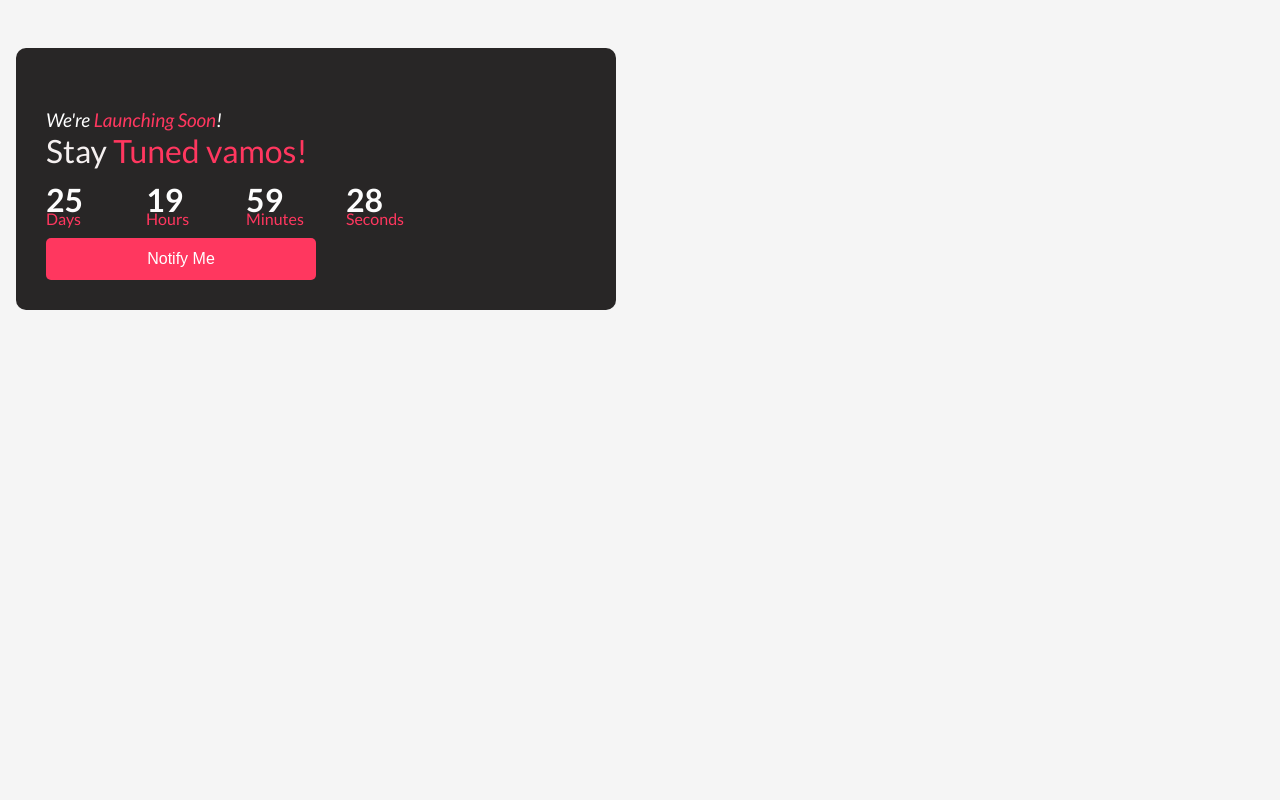
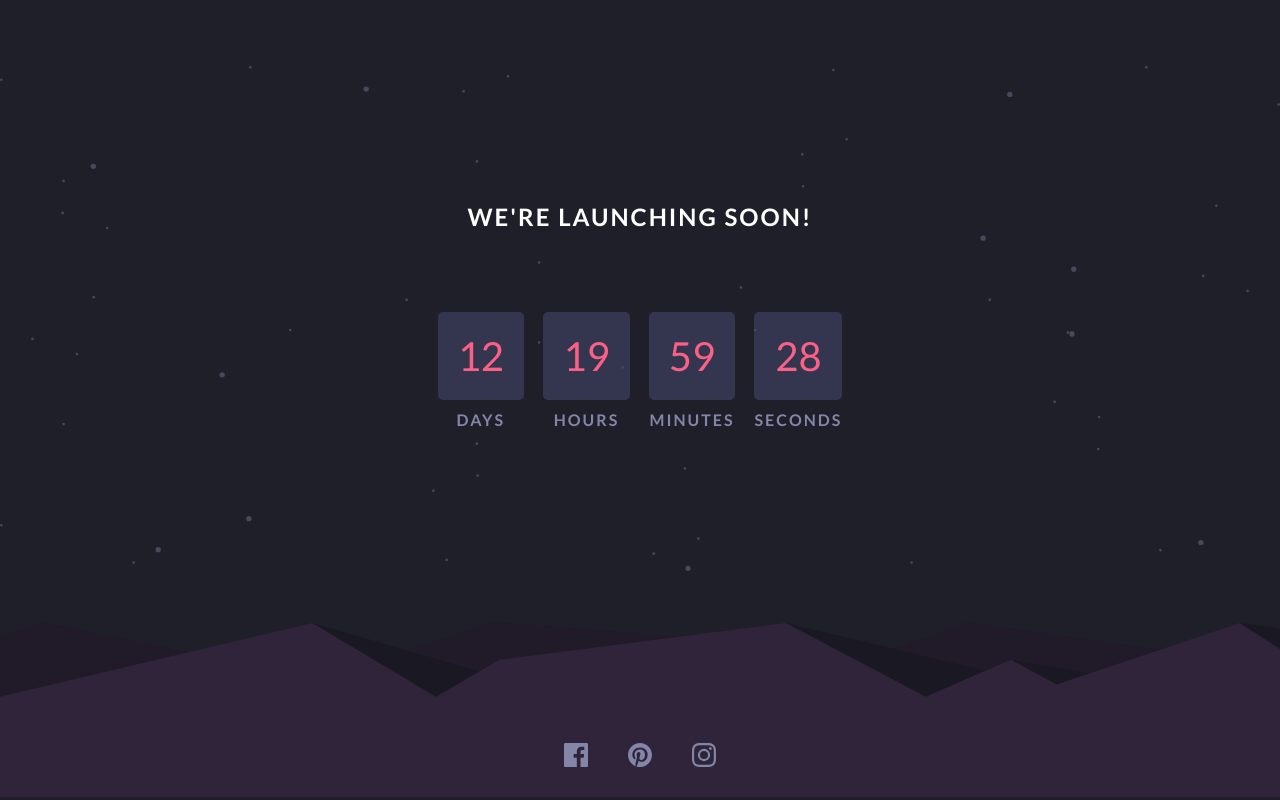
Before and after one commit to Ola-star-coder/Launch-Countdown, a plain HTML site: page index.html in a window 1280 px wide. Drawn offline with Linux system fonts and the light colour scheme.

Commit message:
commit new codes

```diff
--- a/index.html
+++ b/index.html
@@ -3,40 +3,56 @@
 <head>
     <meta charset="UTF-8">
     <meta name="viewport" content="width=device-width, initial-scale=1.0">
-    <title>Launch Countdown - Coming Soon</title>
-    <meta name="description" content="Get ready, we're launching soon! Stay tuned for updates.">
+    <title>Launch Countdown - Vamos!</title>
+    <meta name="description" content="A launch Countdown App  from frontend mentor.">
     <link rel="stylesheet" href="style.css">
     <link rel="preconnect" href="https://fonts.googleapis.com">
     <link rel="preconnect" href="https://fonts.gstatic.com" crossorigin>
     <link
     href="https://fonts.googleapis.com/css2?family=Lato:ital,wght@0,100;0,300;0,400;0,700;0,900;1,100;1,300;1,400;1,700;1,900&display=swap"
     rel="stylesheet">
+
 </head>
 <body>
 
-    <div class="container">
-        <div class="content">
-        <p class="pi">We're <span>Launching Soon</span>!</p>
-        <h1>Stay <span>Tuned vamos!</span></h1>
-        <div class="launch-time">
-            <div class="time-unit">
-                <p id="days">00</p>
-                <span>Days</span>
+    <div class="contdown-box">
+    <div class="stars">
+    <img src="images/bg-stars.svg" alt="stars">
     </div>
-            <div class="time-unit">
-                <p id="hours">00</p>
-                <span>Hours</span>
+    <h1>We're Launching soon!</h1>
+
+    <div class="countdown-timer">
+    <div class="countdown-div">
+    <p id="days">time</p>
+    <h3>Days</h3>
     </div>
-            <div class="time-unit">
-                <p id="minutes">00</p>
-                <span>Minutes</span>
+
+    <div class="countdown-div">
+    <p id="hours">time</p>
+    <h3>Hours</h3>
     </div>
-            <div class="time-unit">
-                <p id="seconds">00</p>
-                <span>Seconds</span>
+
+    <div class="countdown-div">
+    <p id="minutes">time</p>
+    <h3>Minutes</h3>
+    </div>
+
+    <div class="countdown-div">
+    <p id="seconds">time</p>
+    <h3>Seconds</h3>
     </div>
     </div>
-        <button>Notify Me</button>
+
+    <div class="social-media">
+    <ul>
+     <li><img src="images/icon-facebook.svg" alt="facebook"></li>
+     <li><img src="images/icon-pinterest.svg" alt="pinterest"></li>
+     <li><img src="images/icon-instagram.svg" alt="insta"></li>
+    </ul>
+    </div>
+
+    <div class="mountain-img">
+        <img src="images/pattern-hills.svg" alt="">
     </div>
     </div>
 
--- a/script.js
+++ b/script.js
@@ -1,22 +1,26 @@
-var countDownDate = new Date("July 16, 2025 00:00:00").getTime();
-var x = setInterval(function(){
-    var now = new Date().getTime();
-    var distance = countDownDate - now;
-    var days = Math.floor(distance / (1000 * 60 * 60 * 24));
-    var hours = Math.floor((distance % (1000 * 60 * 60 * 24)) / (1000 * 60 * 60));
-    var minutes = Math.floor((distance % (1000 * 60 * 60)) / (1000 * 60));
-    var seconds = Math.floor((distance % (1000 * 60)) / 1000);
+const countDown = () =>{
+  const date = new Date('July 3, 2025 00:00:00').getTime();
+  const now = new Date().getTime();
+  const difference = date - now;
+  const seconds = 1000;
+  const minutes = seconds * 60;
+  const hours = minutes * 60;
+  const days = hours * 24;
 
-    document.getElementById('days').innerHTML = days;
-    document.getElementById('hours').innerHTML = hours;
-    document.getElementById('minutes').innerHTML = minutes;
-    document.getElementById('seconds').innerHTML = seconds;
+  let timeInDays = Math.floor(difference / days);
+  let timeInHours = Math.floor((difference % days) / hours);
+  let timeInMinutes = Math.floor((difference % hours) / minutes);
+  let timeInSeconds = Math.floor((difference % minutes) / seconds);
 
-    if (distance < 0){
-        clearInterval(x);
-        document.getElementById('days').innerHTML = '00';
-        document.getElementById('hours').innerHTML = '00';
-        document.getElementById('minutes').innerHTML = '00';
-        document.getElementById('seconds').innerHTML = '00';
-    }
-}, 1000);
+  timeInDays = timeInDays < 10 ? '0' + timeInDays : timeInDays
+  timeInHours = timeInHours < 10 ? '0' + timeInHours :timeInHours
+  timeInMinutes = timeInMinutes < 10 ? '0' + timeInMinutes :  timeInMinutes
+  timeInSeconds = timeInSeconds < 10 ? '0' + timeInSeconds : timeInSeconds
+
+  document.getElementById('days').innerHTML = timeInDays;
+  document.getElementById('hours').innerHTML = timeInHours;
+  document.getElementById('minutes').innerHTML = timeInMinutes;
+  document.getElementById('seconds').innerHTML = timeInSeconds;
+}
+
+setInterval(countDown, 1000)
--- a/style.css
+++ b/style.css
@@ -5,84 +5,107 @@
 }
 
 body {
-    width: 100%;
-    height: 100%;
-    background: #f5f5f5;
-    display: flex;
-    justify-content: center;
-    align-items: center;
+    font-family: "Lato", sans-serif;
+    background-color: hsl(235, 16%, 14%);
 }
 
-.container {
-    width: 100%;
-    font-family: "Lato", sans-serif;
+ul {
+    list-style: none;
 }
 
-.content {
-    background: #282626;
-    color: #fff;
-    padding: 30px;
-    display: flex;
-    flex-direction: column;
-    margin: 3em 1em;
-    border-radius: 10px;
+img {
+    max-width: 100%;
 }
 
-.content .pi {
-    font-size: 19px;
-    font-weight: 400;
-    padding-top: 30px;
-    font-style: italic;
+.contdown-box {
+    display: flex;
+    flex-wrap: wrap;
+    align-items: center;
+    flex-direction: column;
+    justify-content: center;
+    min-height: 80vh;
 }
 
-.content h1 {
-    font-size: 2em;
-    font-weight: 500;
-    color: #f5f0f0;
+.stars {
+    position: absolute;
 }
 
-span {
-    color: #ff375f;
+.contdown-box h1 {
+    color: #fff;
+    font-size: 1.5rem;
+    text-transform: uppercase;
+    letter-spacing: 2px;
+    margin-bottom: 3em;
 }
 
-.content button {
-    width: 50%;
-    margin-top: 10px;
-    padding: 12px 25px;
-    border: none;
-    background: #ff375f;
-    color: #fff;
-    font-size: 1em;
+
+.countdown-timer {
+    display: flex;
+    align-items: center;
+    justify-content: space-between;
+    text-align: center;
+}
+
+.countdown-timer .countdown-div {
+    margin: 0.6em;
+}
+
+.countdown-div h3 {
+    color: hsl(237, 18%, 59%);
+    text-transform: uppercase;
+    font-size: 1rem;
+    letter-spacing: 2px;
+    margin-top: 0.6em;
+}
+
+.countdown-timer p {
+    padding: 20px;
+    font-size: 2.5rem;
+    background-color: hsl(236, 21%, 26%);
     border-radius: 5px;
+    color: hsl(345, 95%, 68%);
+    overflow: hidden;
+}
+
+
+.social-media {
+    position: absolute;
+    left: 50%;
+    transform: translate(-50%);
+    bottom: 30px;
+    z-index: 999;
+}
+
+.social-media ul {
+    display: flex;
+}
+
+.social-media ul li {
+    margin: 0 20px;
+}
+
+.social-media ul li:hover {
+    color: orange;
     cursor: pointer;
 }
 
-.launch-time {
-    padding-top: 10px;
-    display: flex;
+.mountain-img {
+    position: absolute;
+    bottom: 0;
 }
 
-.launch-time .time-unit {
-    flex-basis: 100px;
-}
-
-.launch-time .time-unit p {
-    font-size: 2em;
-    font-weight: 700;
-    color: #fdfdfd;
-    margin-bottom: -10px;
+@media screen and (max-width:400px) {
+    .mountain-img {
+        width: 100%;
+        bottom: 0;
+    }
 }
 
 
-@media screen and (min-width: 600px) {
-    .content {
-        max-width: 600px;
-        background: #282626;
-        color: #fff;
-        padding: 30px;
-        display: flex;
-        flex-direction: column;
-        margin: 3em 1em;
-        border-radius: 10px;
+@media screen and (min-width:1440px) {
+
+    .stars img,
+    .mountain-img img {
+        width: 1600px;
     }
 }
```
Also changed, not shown: images/bg-stars.svg (added), images/favicon-32x32.png (added), images/icon-facebook.svg (added), images/icon-instagram.svg (added), images/icon-pinterest.svg (added), images/pattern-hills.svg (added), 2 other files. Lines whose indentation alone changed are shown as unchanged.
